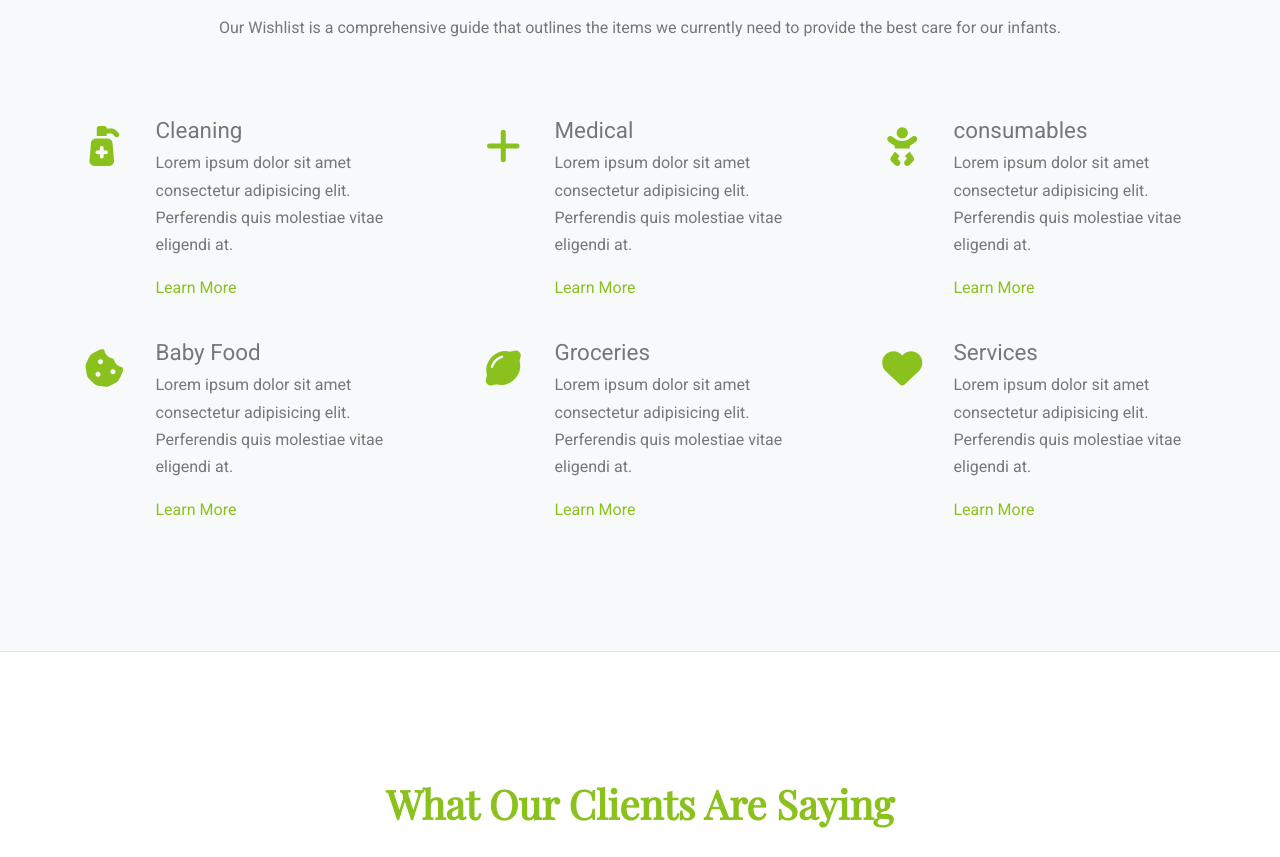
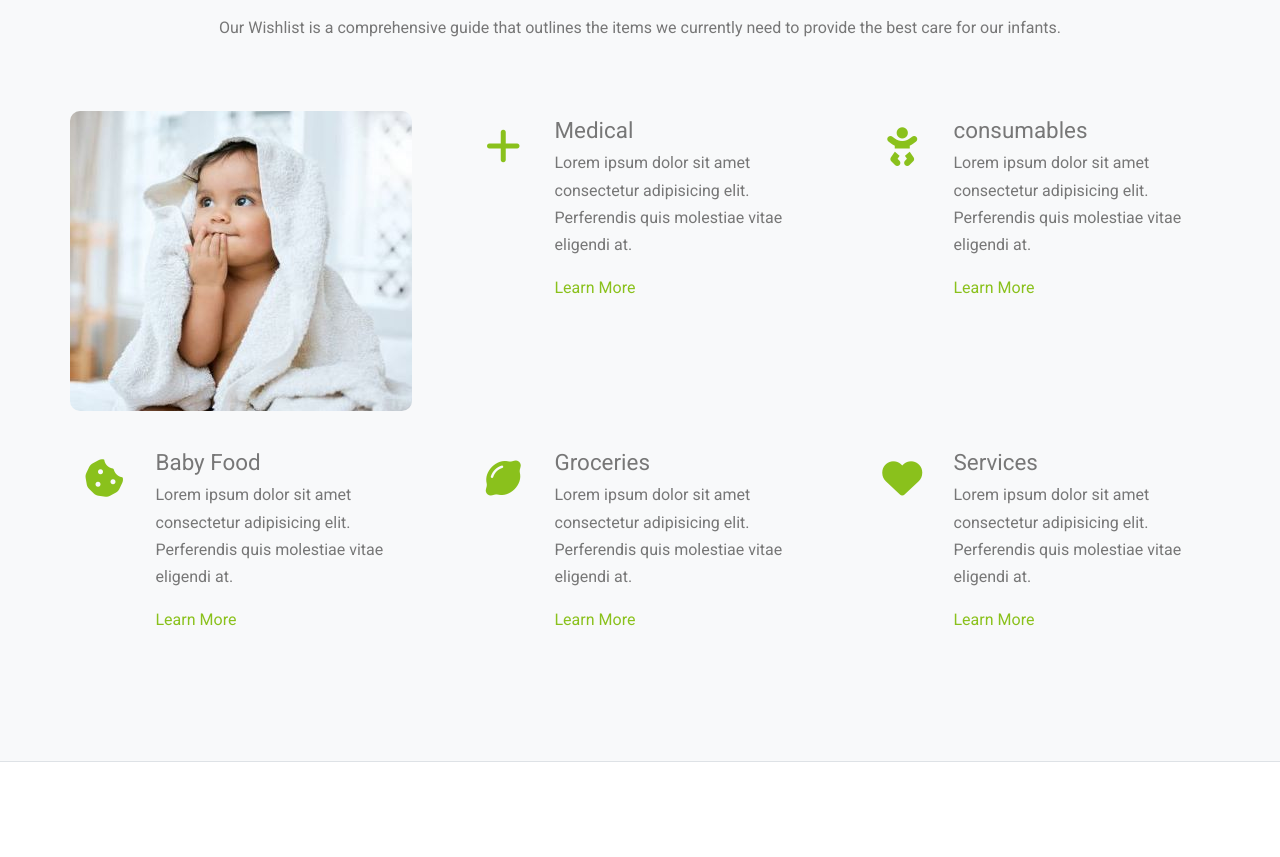
Before and after one commit to Shaiguy01/UpdatedNPOsite, a plain HTML site: page index.html in a window 1280 px wide. Shown: the part 3747-4604 px from the top of the page. Drawn offline with nearby package versions, Linux system fonts and the light colour scheme; some packages are replaced by stand-ins of ours; a script that the page names is missing.

Commit message:
updates
updated wish list section

```diff
--- a/index.html
+++ b/index.html
@@ -269,18 +269,37 @@
           Our Wishlist is a comprehensive guide that outlines the items we currently need to provide the best care for our infants.
         </p>
         <br><br>
+
         <div class="flex">
-          <div>
-            <div class="fas fa-pump-medical"></div>
-            <div class="services-card-right">
-              <h3>Cleaning</h3>
-              <p>
-                Lorem ipsum dolor sit amet consectetur adipisicing elit.
-                Perferendis quis molestiae vitae eligendi at.
-              </p>
-              <a href="#">Learn More</a>
-            </div>
-          </div>
+
+              <div class="flip-card">
+                <div class="flip-card-inner">
+                  <div class="flip-card-front" style="background: url(Images/cleanbaby.jpg)"></div>
+                  <div class="flip-card-back">
+                    <div style="padding-left: 45px; padding-top: 10px">
+                      <div class="fas fa-pump-medical"></div>
+                      <div class="services-card-right">
+                        <h3 class="wishlisttitle">Cleaning</h3>
+                      </div>
+                      <br>
+                      <br>
+                      <br>
+                      <li>hellohellohello</li>
+                      <li>hellohellohello</li>
+                      <li>hellohellohello</li>
+                      <li>hellohellohello</li>
+                      <li>hellohellohello</li>
+                      <li>hellohellohello</li>
+                      <li>hellohellohello</li>
+                      <li>hellohellohello</li>
+                      <li>hellohellohello</li>
+                      <li>hellohellohello</li>
+                    </div>
+                  </div>
+                </div>
+              </div>
+
+
 
           <div>
             <div class="fas fa-plus"></div>
--- a/main.js
+++ b/main.js
@@ -12,3 +12,6 @@ navLinks.on("click", () => {
     // Close the mobile menu
     navMenu.css("right", "-100%");
 });
+
+
+//more personal stuff pop up wishlist part
--- a/style.css
+++ b/style.css
@@ -37,9 +37,52 @@
 
 }
 
+/*card idea************************************************/
+.flip-card {
+  background-color: transparent;
+  width: 200px;
+  height: 300px;
+  perspective: 1000px;
+}
+
+.flip-card-inner {
+  position: relative;
+  width: 100%;
+  height: 100%;
+  transition: transform 0.6s;
+  transform-style: preserve-3d;
+}
+
+.flip-card:hover .flip-card-inner {
+  transform: rotateY(180deg);
+}
+
+.flip-card-front, .flip-card-back {
+  border-radius: 10px;
+  position: absolute;
+  width: 100%;
+  height: 100%;
+  -webkit-backface-visibility: hidden;
+  backface-visibility: hidden;
+  overflow: auto; /* Enable scrolling */
+}
+
+.flip-card-front {
+  background-color: #9e9e9e;
+}
+
+.flip-card-back {
+  background-color: #e8e8e8;
+  /* color: white; */
+  transform: rotateY(180deg);
+}
 
 
-/*personal css end*/
+.wishlisttitle {
+    padding-top: 20px;
+    font-size: 24px;
+}
+
 
 
 
```
Also changed, not shown: Images/cleanbaby.jpg (added).
